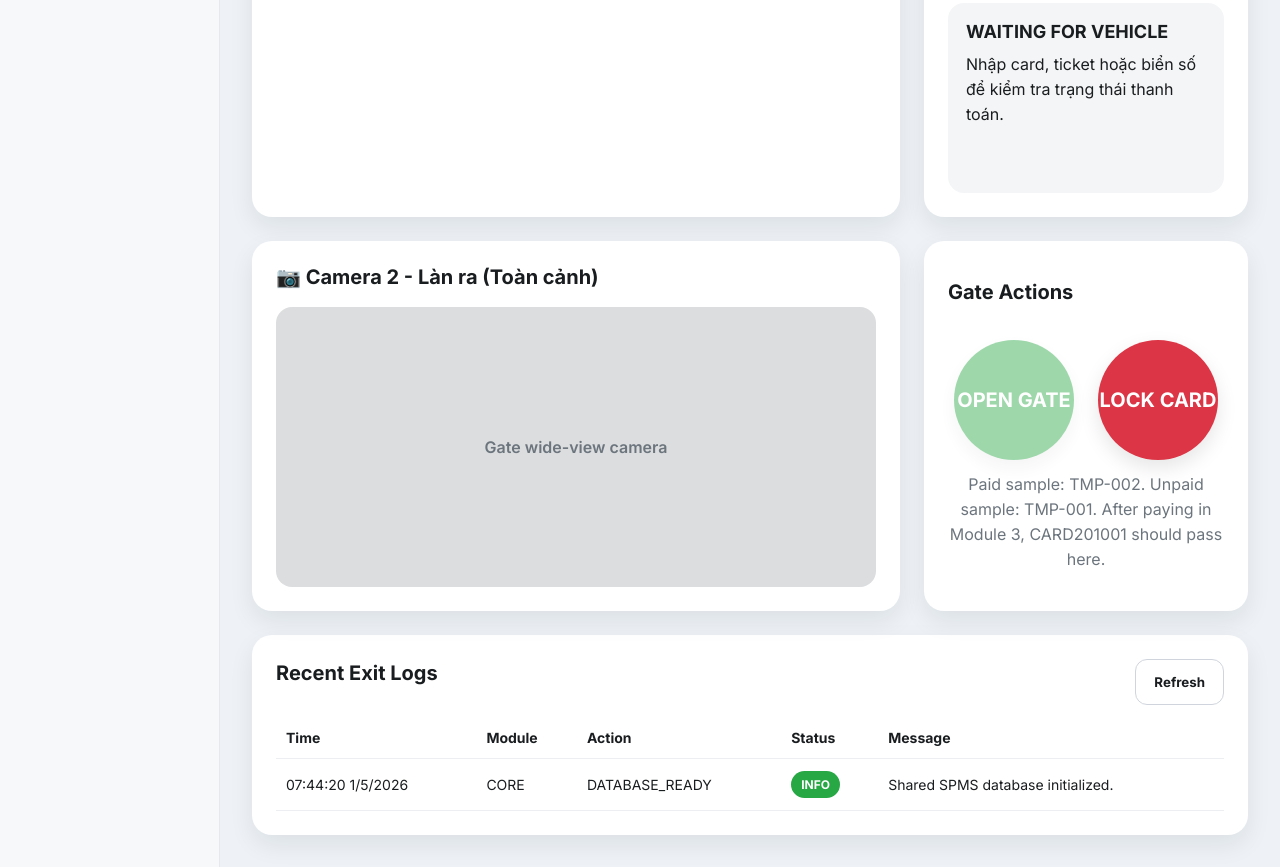
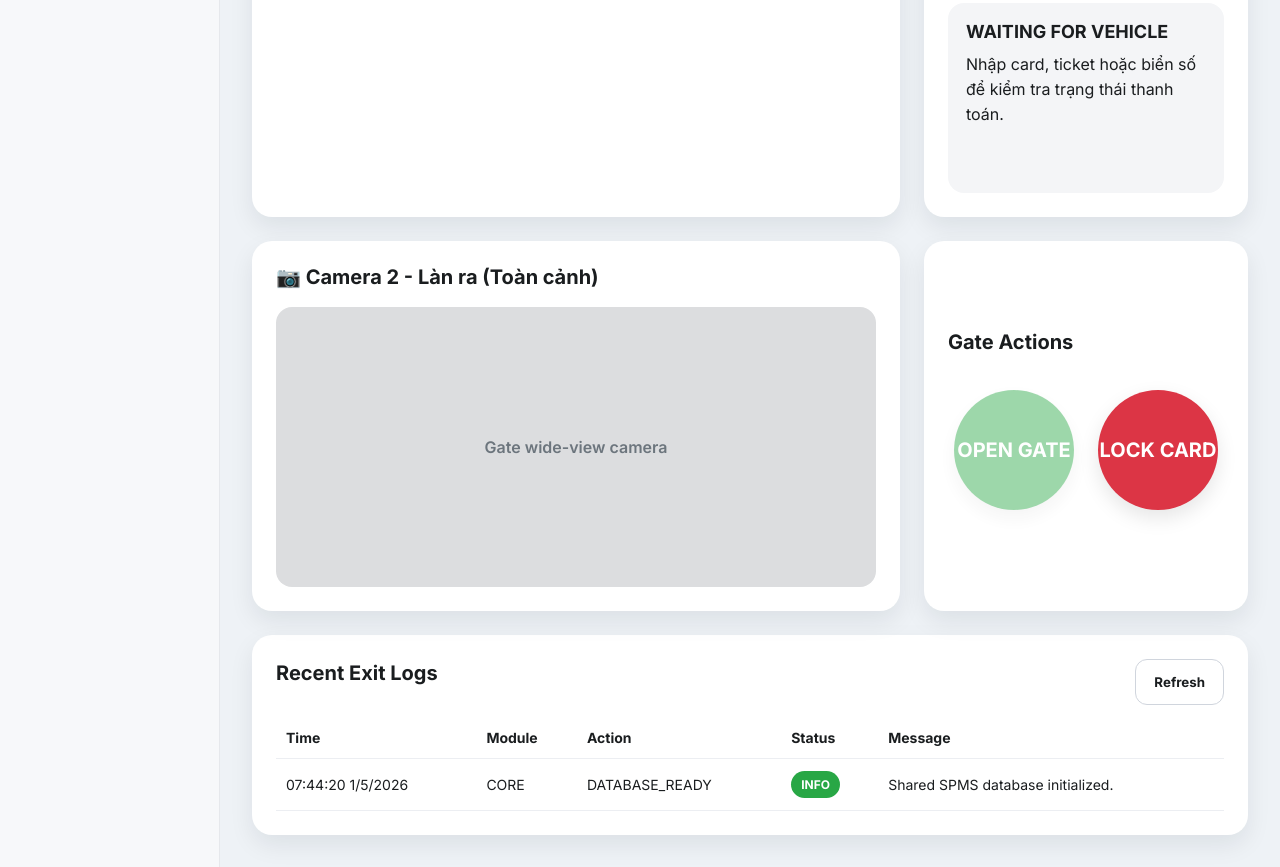
Before and after one commit to anhchuquoc207/Smart_Parking_System, a plain HTML site: page Module_2/index.html in a window 1280 px wide. Shown: the part 581-1448 px from the top of the page. Drawn offline with Linux system fonts and the light colour scheme.

Commit message:
textschange

```diff
--- a/Module_2/index.html
+++ b/Module_2/index.html
@@ -77,7 +77,7 @@
                         <button id="btn-open" class="circle-btn open" disabled>OPEN GATE</button>
                         <button id="btn-lock" class="circle-btn lock">LOCK CARD</button>
                     </div>
-                    <p class="action-hint">Paid sample: TMP-002. Unpaid sample: TMP-001. After paying in Module 3, CARD201001 should pass here.</p>
+                    <p class="action-hint">
                 </div>
             </section>
 
```
